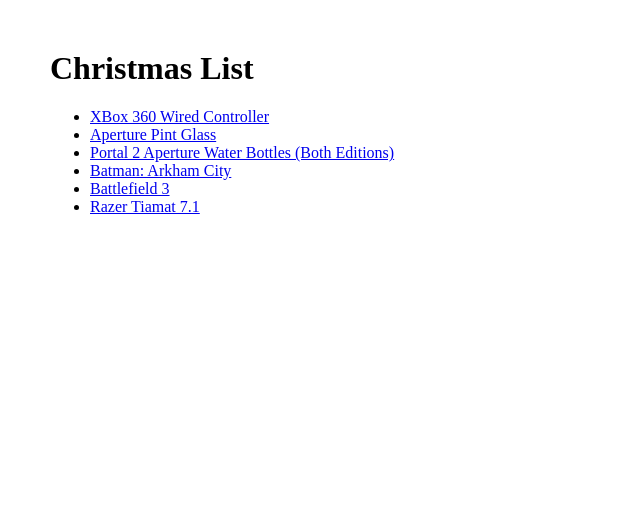
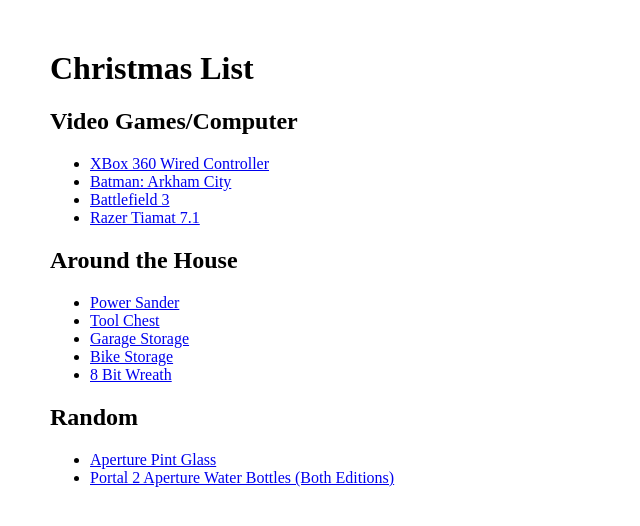
Before and after one commit to Slinkkay/slinkkay.github.com, a Jekyll site: the page built from christmas.markdown, in a window 1280 px wide. Shown: the top 526 px of the page, without its empty margins (0-640 px from the left). Built offline with Jekyll 4.4.1, drawn with Linux system fonts in a browser that asks for light colours.

Commit message:
adding things

```diff
--- a/christmas.markdown
+++ b/christmas.markdown
@@ -5,9 +5,19 @@
 
 # Christmas List
 
+## Video Games/Computer
 * [XBox 360 Wired Controller](http://goo.gl/kWEYI)
-* [Aperture Pint Glass](http://www.thinkgeek.com/interests/giftsforhim/e917/)
-* [Portal 2 Aperture Water Bottles (Both Editions)](http://goo.gl/aN9LI)
 * [Batman: Arkham City](http://goo.gl/8gsQ4)
 * [Battlefield 3](http://goo.gl/M3aKh)
 * [Razer Tiamat 7.1](http://www.razerzone.com/tiamat/en)
+
+## Around the House
+* [Power Sander](http://goo.gl/3N2Mn)
+* [Tool Chest](http://goo.gl/J3nvR)
+* [Garage Storage](http://goo.gl/YoV9Y)
+* [Bike Storage](http://goo.gl/STh8x)
+* [8 Bit Wreath](http://goo.gl/fBeba)
+
+## Random
+* [Aperture Pint Glass](http://www.thinkgeek.com/interests/giftsforhim/e917/)
+* [Portal 2 Aperture Water Bottles (Both Editions)](http://goo.gl/aN9LI)
```
